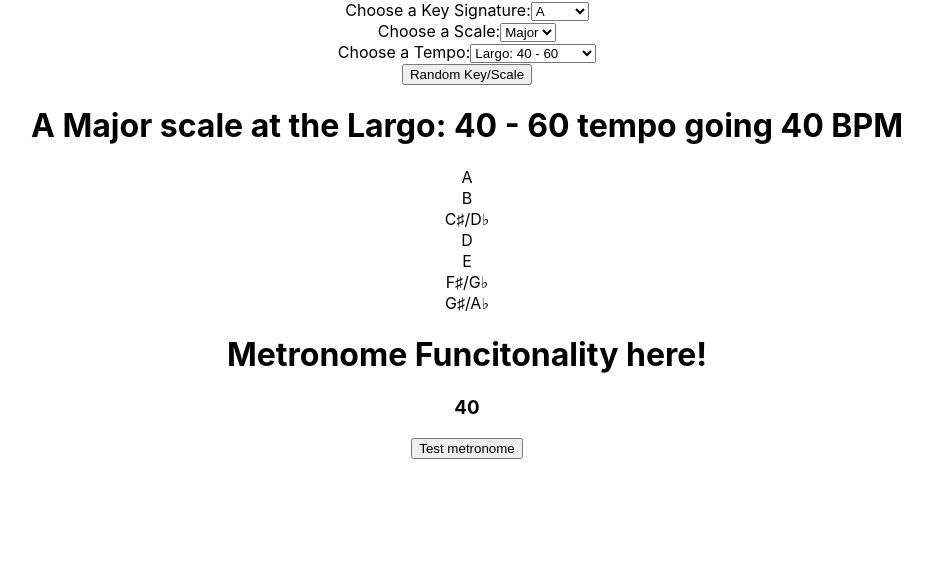
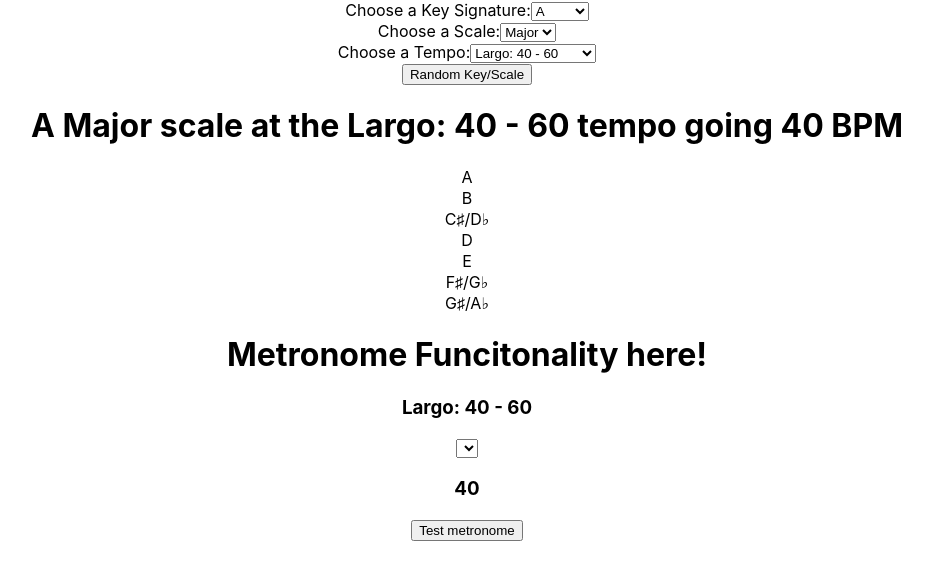
Before and after one commit to mattchley/random-rhythm, a React (Create React App) app in the folder random-rhythm/: page / in a window 1280 px wide. Shown: the top 580 px of the page, without its empty margins (173-1105 px from the left). Built offline with nearby package versions, Linux system fonts and the light colour scheme.

Commit message:
created selection drop down for the Metronome component

```diff
--- a/random-rhythm/src/App.js
+++ b/random-rhythm/src/App.js
@@ -39,7 +39,7 @@ function App() {
 
       <Staff value={{ scale: [scale, setScale], key: [key, setKey], keyArray: keyArray, tempo: [tempo, setTempo], bpm: [bpm, setBpm] }} />
 
-      <Metronome value={{ bpm: bpm }} />
+      <Metronome value={{ bpm: bpm, tempo: tempo, tempoObjArray: tempoObjArray, tempoArray:tempoArray }} />
 
     </div>
   );
--- a/random-rhythm/src/Components/metronome.js
+++ b/random-rhythm/src/Components/metronome.js
@@ -1,21 +1,48 @@
-import React from "react";
+import React, { useState } from "react";
 
 
 const Metronome = props => {
 
+    const [bpmRange, setBpmRange] =useState([])
+
     let bpm = props.value.bpm
-    let milliseconds = 60000/bpm
+    let milliseconds = 60000 / bpm
+
+    let tempo = props.value.tempo
+    let tempoObjArray = props.value.tempoObjArray
+    let tempoArray = props.value.tempoArray
+    let bpmRangeArray = []
+
+    const bpmGenerator = () => {
+
+        let x = tempoObjArray[tempoArray.indexOf(tempo)].max
+        let y = tempoObjArray[tempoArray.indexOf(tempo)].min
+        let z = tempoObjArray[tempoArray.indexOf(tempo)].min - 1
+
+        while (x >= y) {
+            z++
+            bpmRangeArray.push(z)
+            y++
+        }
+        setBpmRange(bpmRangeArray)
+    }
 
     const tester = () => {
-        console.log(bpm)
-        let testbeat = () => {
-            console.log('hit')
-        }
-        setInterval(testbeat, milliseconds)
+        // let testbeat = () => {
+        //     console.log('hit')
+        // }
+        // setInterval(testbeat, milliseconds)
+        bpmGenerator()
     }
     return (
         <div>
             <h1>Metronome Funcitonality here!</h1>
+            <h3> {tempo}</h3>
+            <select name="bpm" onChange={e => props.onChange(e.currentTarget.value)} id="bpm">
+                {bpmRange.map(y => (
+                    <option value={y}>{y}</option>
+                ))}
+            </select>
             <h3>{bpm}</h3>
             <button onClick={(e) => { tester() }}>Test metronome</button>
         </div>
```
